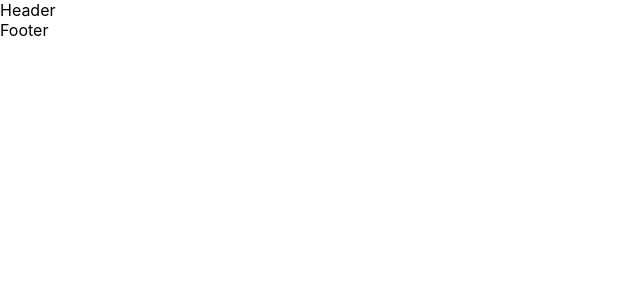
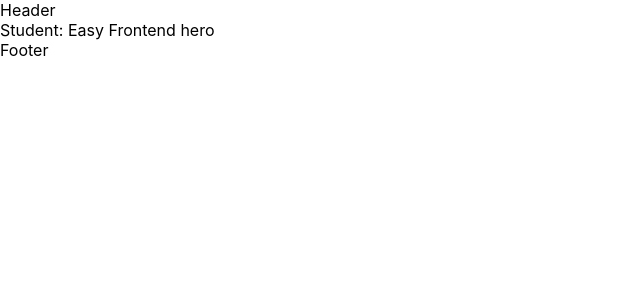
Before and after one commit to paulnguyen-mn/learn-easy-react, a React (Vite) app: page / in a window 1280 px wide. Shown: the top 300 px of the page, without its empty margins (0-640 px from the left). Built offline with nearby package versions, Linux system fonts and the light colour scheme.

Commit message:
20-05 practice props p1

```diff
--- a/src/App.tsx
+++ b/src/App.tsx
@@ -1,13 +1,23 @@
 import { useState } from 'react'
 import './App.css'
 import { Footer, Header } from './components/common'
+import { Student } from './features/labs/Student'
 
 function App() {
   const [count, setCount] = useState(0)
 
+  function abc() {}
+
   return (
     <div>
       <Header></Header>
+      <Student
+        name="Easy Frontend"
+        age={18}
+        isHero
+        hobbyList={['eat', 'code', 'sleep']}
+        sayHello={abc}
+      />
       <Footer></Footer>
     </div>
   )
--- a/src/features/labs/Student.tsx
+++ b/src/features/labs/Student.tsx
@@ -1,7 +1,17 @@
 import * as React from 'react'
 
-export interface StudentProps {}
+export interface StudentProps {
+  name?: string
+  age: number
+  isHero?: boolean
+  hobbyList: string[]
+  sayHello: () => void
+}
 
-export function Student(props: StudentProps) {
-  return <div></div>
+export function Student({ name = 'Default Name', isHero = false }: StudentProps) {
+  return (
+    <div>
+      Student: {name} {isHero ? 'hero' : 'no-hero'}
+    </div>
+  )
 }
```
